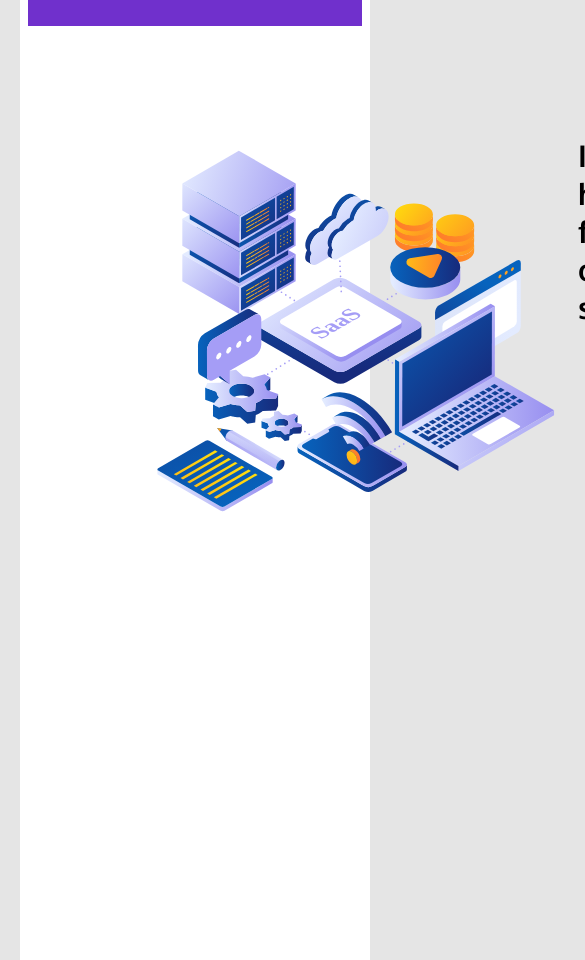
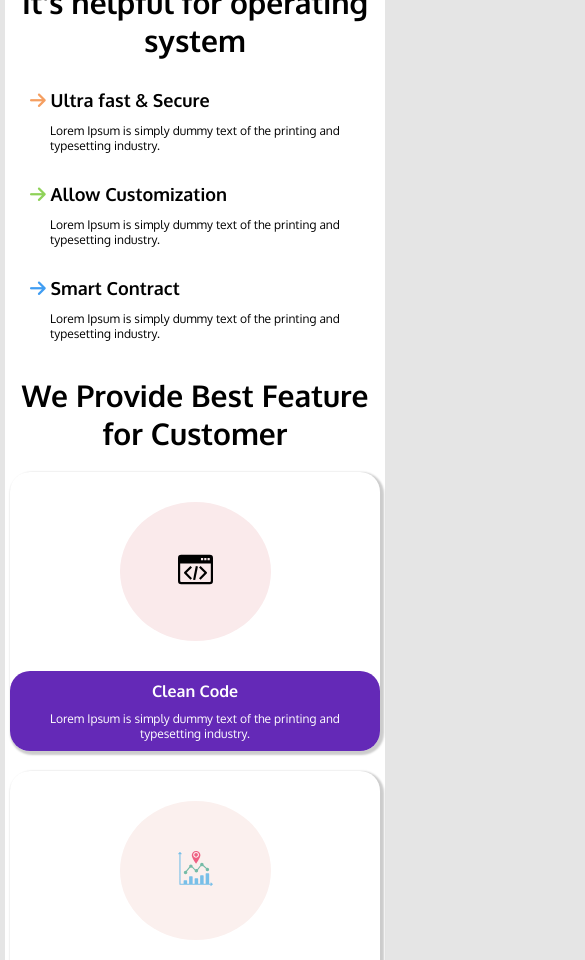
Before and after one commit to vikasrohra/SAAS-Landing-Page, a plain HTML site: page index.html in a window 390 px wide. Shown: the part 1040-2000 px from the top of the page, 585 px wide, since content can reach past the window. Drawn offline with Linux system fonts and the light colour scheme.

Commit message:
Made this app mobile responsive

```diff
--- a/index.html
+++ b/index.html
@@ -26,6 +26,7 @@
             <li class="list-item"><a href="#">Blog</a></li>
             <li class="list-item btn"><a href="#">Free Trial</a></li>
           </ul>
+          <i class="fa fa-bars fa-xl menu-icon nav-menu-icon" aria-hidden="true"></i>
         </nav>
         <main class="main-container">
           <div class="main-left">
--- a/styles/index.css
+++ b/styles/index.css
@@ -28,6 +28,10 @@ body {
 .nav-container {
   display: flex;
   justify-content: space-between;
+}
+
+.nav-menu-icon {
+  display: none;
 }
 
 .nav-list {
@@ -118,7 +122,7 @@ body {
   width: 80%;
 }
 
-.section-1-feature{
+.section-1-feature {
   width: 60%;
   margin-top: 30px;
   margin-left: 20px;
@@ -214,9 +218,209 @@ body {
 
 .card-body p {
   font-size: 12px;
-    color: #0000000;
+  color: #000000;
 }
 
-.card-1 .card-body h3, .card-1 .card-body p {
+.card-1 .card-body h3,
+.card-1 .card-body p {
   color: #ffffff;
 }
+
+/* sm */
+@media only screen and (max-width: 640px) {
+  * {
+    padding: 0;
+    margin: 0;
+    font-family: 'Oxygen', sans-serif;
+  }
+
+  body {
+    background-color: #e5e5e5;
+    margin: 5px 5px 0 5px;
+  }
+
+  .container {
+    background-color: #ffffff;
+    border-top-left-radius: 30px;
+    border-top-right-radius: 30px;
+    padding: 5px;
+  }
+
+  .header-cotainer {
+    background-color: #7030cc;
+    border-top-left-radius: 30px;
+    border-top-right-radius: 30px;
+    padding: 20px 20px;
+  }
+
+  .nav-container {
+    display: flex;
+    justify-content: space-between;
+    align-items: center;
+  }
+
+  .nav-list {
+    display: none;
+  }
+
+  .nav-menu-icon {
+    display: block;
+    color: #ffffff;
+  }
+
+  .main-container {
+    display: flex;
+    flex-direction: column-reverse;
+    justify-content: flex-start;
+  }
+
+  .main-heading {
+    color: #ffffff;
+    margin-top: 0;
+    font-size: 45px;
+    width: 100%;
+  }
+
+  .main-description {
+    color: #ffffff;
+    margin-top: 10px;
+    font-size: 14px;
+    width: 100%;
+  }
+
+  .main-right img {
+    width: 100%;
+    height: auto;
+    margin-bottom: 20px;
+    margin-top: 20px;
+  }
+
+  .section-1-container {
+    display: flex;
+    flex-direction: column;
+    justify-content: flex-start;
+    padding: 0;
+  }
+
+  .section-1-img {
+    width: 100%;
+    height: auto;
+  }
+
+  .section-1-header {
+    font-size: 30px;
+    margin-top: 0;
+    margin-bottom: 0;
+    width: 100%;
+    text-align: center;
+  }
+
+  .section-1-feature {
+    width: 100%;
+    margin-top: 30px;
+    margin-left: 20px;
+  }
+
+  .feature-header {
+    font-size: 18px;
+    margin-bottom: 12px;
+  }
+
+  .feature-1 .feature-header i {
+    color: #f59f61;
+  }
+
+  .feature-2 .feature-header i {
+    color: #8fd259;
+  }
+
+  .feature-3 .feature-header i {
+    color: #409df2;
+  }
+  .feature-description {
+    font-size: 12px;
+    margin-left: 20px;
+  }
+
+  .section-2-container {
+    margin-top: 35px;
+  }
+
+  .section-2-header {
+    font-size: 30px;
+    text-align: center;
+    width: 100%;
+    margin: 0 auto;
+  }
+
+  .cards {
+    display: flex;
+    flex-direction: column;
+    justify-content: flex-start;
+    margin-top: 0;
+  }
+
+  .card {
+    text-align: center;
+    padding-top: 30px;
+    width: 100%;
+    border-radius: 20px;
+    box-shadow: 2px 2px 2px 2px rgba(0, 0, 0, 0.2);
+    margin-left: 0;
+    margin-top: 20px;
+  }
+
+  .card-img {
+    padding: 50px 20px;
+    width: 30%;
+    margin: 0 auto;
+    border-radius: 50%;
+  }
+
+  .card-1 .card-img {
+    background-color: #faeaeb;
+  }
+
+  .card-2 .card-img {
+    background-color: #fbf0ee;
+  }
+
+  .card-3 .card-img {
+    background-color: #e9f4f6;
+  }
+
+  .card-4 .card-img {
+    background-color: #f2e7f5;
+  }
+
+  .card-img img {
+    height: 35px;
+  }
+
+  .card-body {
+    padding: 10px 25px;
+    margin-top: 30px;
+  }
+
+  .card-1 .card-body {
+    background-color: #6429b7;
+    border-radius: 20px;
+  }
+
+  .card-body h3 {
+    font-weight: 700;
+    font-size: 16px;
+    color: #000000;
+    margin-bottom: 10px;
+  }
+
+  .card-body p {
+    font-size: 12px;
+    color: #000000;
+  }
+
+  .card-1 .card-body h3,
+  .card-1 .card-body p {
+    color: #ffffff;
+  }
+}
```
Lines whose indentation alone changed are shown as unchanged.
